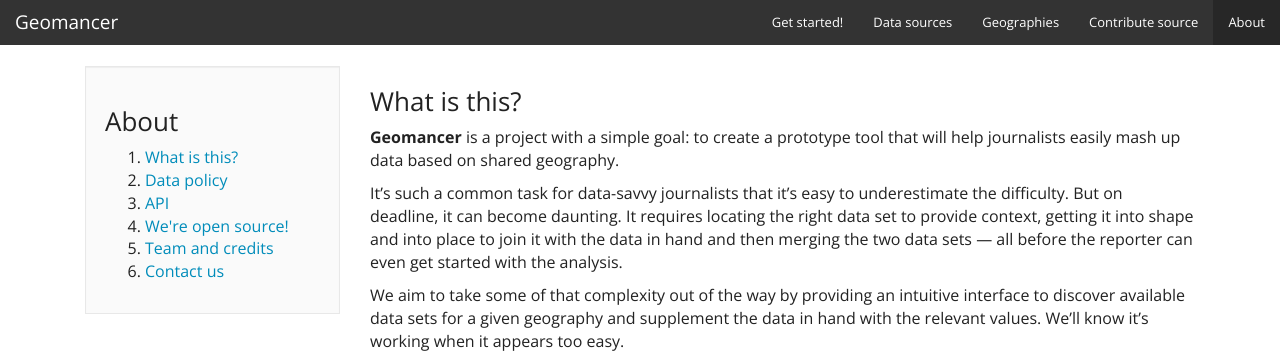
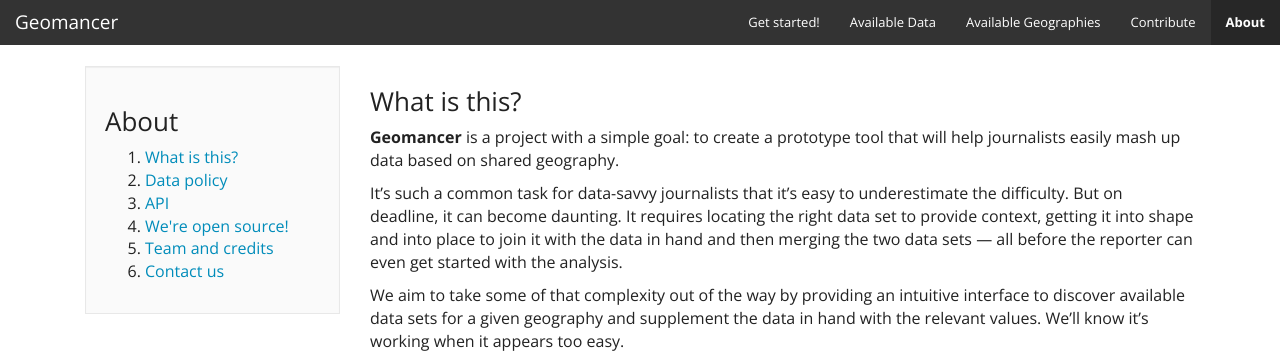
Before and after one commit to associatedpress/geomancer, a Flask app: page /about in a window 1280 px wide. Shown: the top 355 px of the page. Run offline with Flask 2, Linux system fonts and the light colour scheme; data that the repository does not hold is empty; parts of the project's set-up code (start-up, migrations or seed data) failed here and were passed over; some libraries are stand-ins or nearby versions.

Commit message:
tweak header wording

```diff
--- a/geomancer/templates/base.html
+++ b/geomancer/templates/base.html
@@ -38,10 +38,10 @@
         <div class="navbar-collapse collapse pull-right">
           <ul class="nav navbar-nav">
             <li class="{% if request.path == url_for('views.upload') %}active{% endif %}"><a href='{{ url_for('views.upload') }}'>Get started!</a></li>
-            <li class="{% if request.path == url_for('views.data_sources') %}active{% endif %}"><a href='{{ url_for('views.data_sources') }}'>Data sources</a></li>
-            <li class="{% if request.path == url_for('views.geographies') %}active{% endif %}"><a href='{{ url_for('views.geographies') }}'>Geographies</a></li>
-            <li class="{% if request.path == url_for('views.contribute_data') %}active{% endif %}"><a href='{{ url_for('views.contribute_data') }}'>Contribute source</a></li>
-            <li class="{% if request.path == url_for('views.about') %}active{% endif %}"><a href='{{ url_for('views.about') }}'>About</a></li>
+            <li class="{% if request.path == url_for('views.data_sources') %}active{% endif %}"><a href='{{ url_for('views.data_sources') }}'>Available Data</a></li>
+            <li class="{% if request.path == url_for('views.geographies') %}active{% endif %}"><a href='{{ url_for('views.geographies') }}'>Available Geographies</a></li>
+            <li class="{% if request.path == url_for('views.contribute_data') %}active{% endif %}"><a href='{{ url_for('views.contribute_data') }}'>Contribute</a></li>
+            <li class="{% if request.path == url_for('views.about') %}active{% endif %}"><a href='{{ url_for('views.about') }}'><strong>About</strong></a></li>
           </ul>
         </div><!--/.nav-collapse -->
       </div>
```
